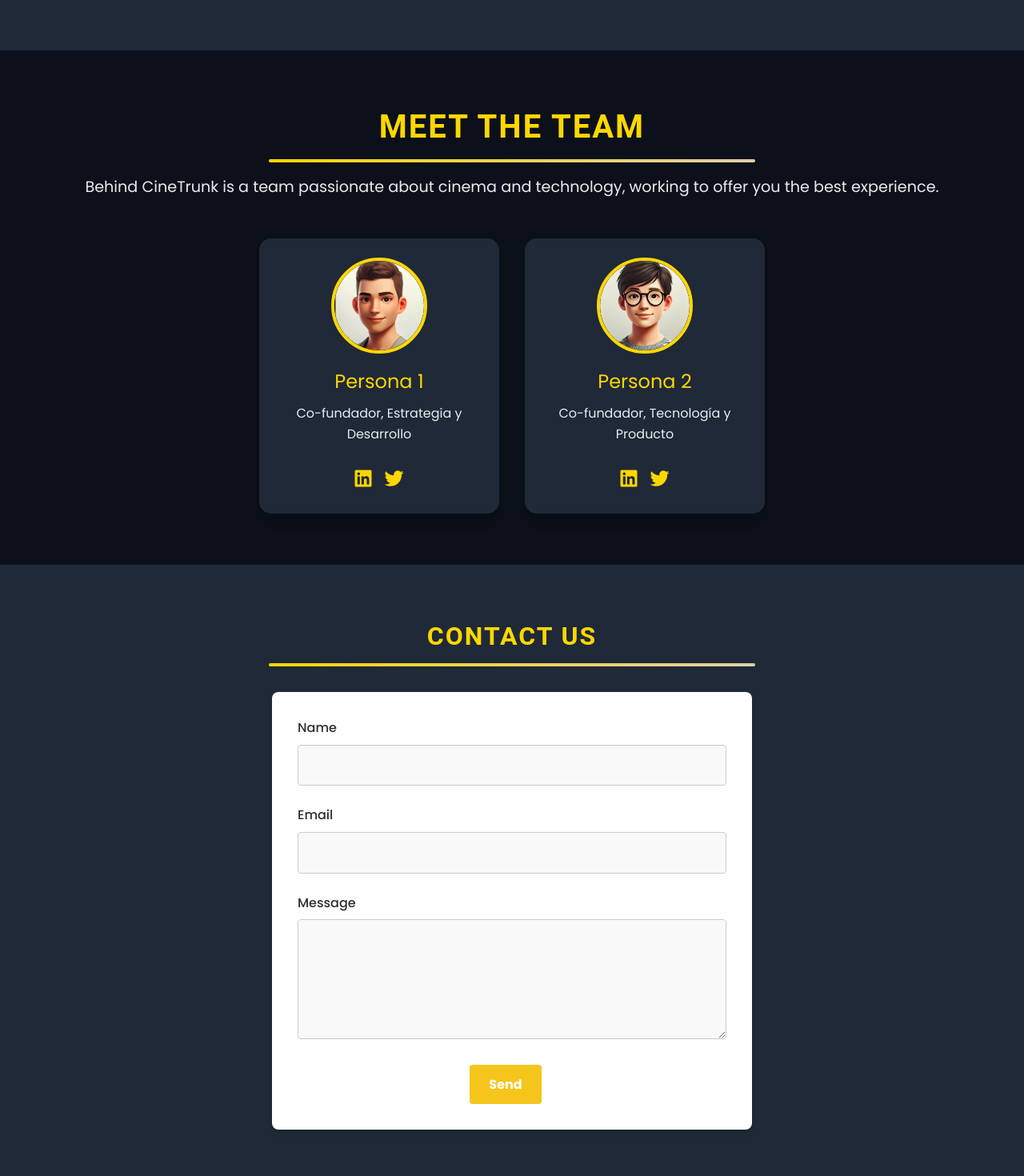
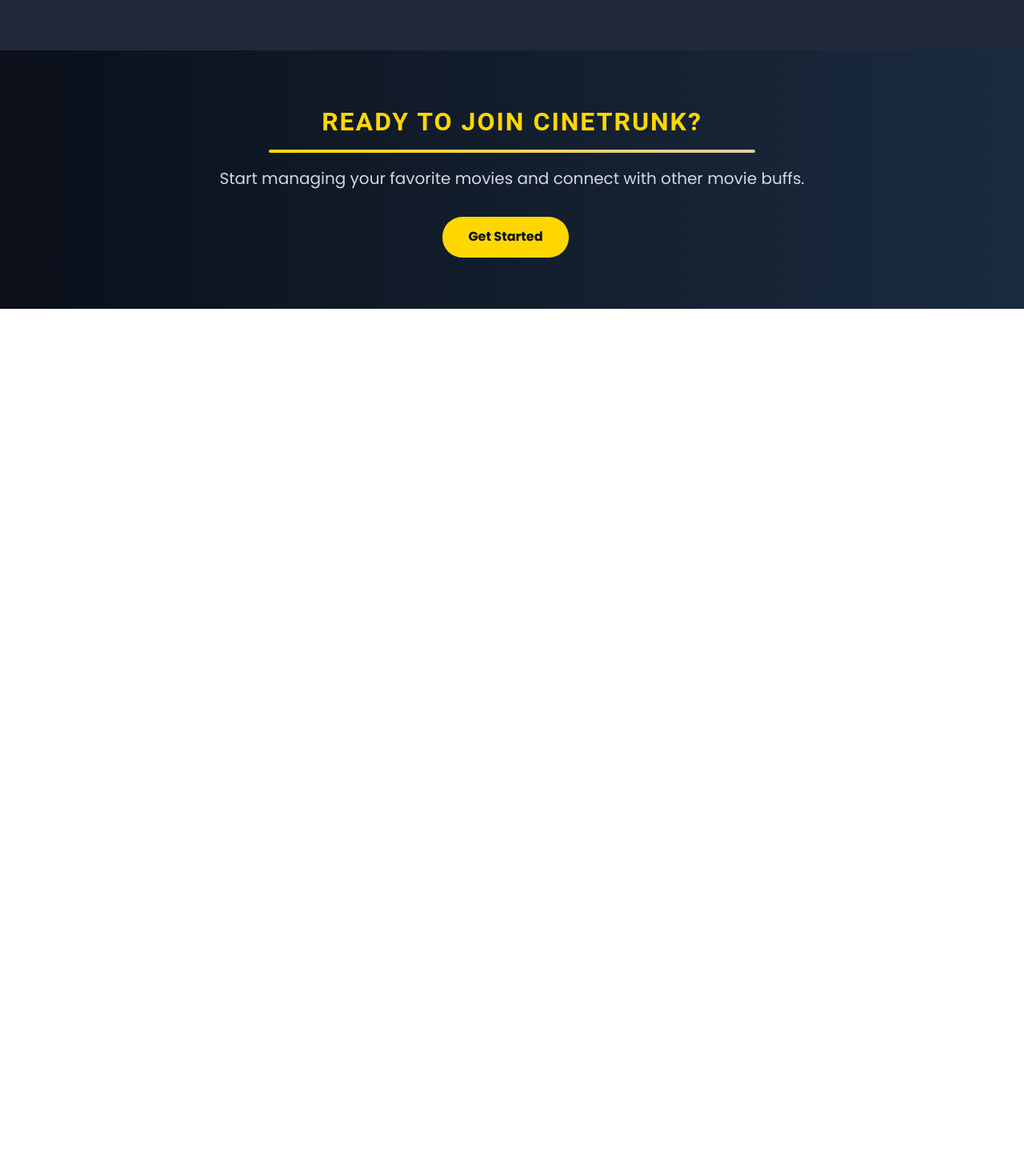
Before and after one commit to SyTW2425/Proyecto-e05, a Vue app in the folder frontend/: page / in a window 1280 px wide. Shown: the part 2720-4190 px from the top of the page at 80% size. After the commit the page ends 3106 px from the top, so only its background shows below. Built offline with nearby package versions, Linux system fonts and the light colour scheme.

Commit message:
update about us

```diff
--- a/frontend/src/components/AboutUs.vue
+++ b/frontend/src/components/AboutUs.vue
@@ -66,54 +66,6 @@
       </div>
     </section>
 
-
-
-    <!-- Leadership Section -->
-    <section v-if="team.length" class="leadership">
-      <h2>Meet the team</h2>
-      <p class="leadership-description">
-        Behind CineTrunk is a team passionate about cinema and technology, working to offer you the best
-        experience.
-      </p>
-      <div class="team-grid">
-        <div v-for="(member, index) in team" :key="index" class="team-member">
-          <div class="team-photo-wrapper">
-            <img :src="member.image" :alt="'Foto de ' + member.name" />
-          </div>
-          <h3>{{ member.name }}</h3>
-          <p>{{ member.role }}</p>
-          <div class="social-links">
-            <a v-for="(link, idx) in member.links" :key="idx" :href="link.url" target="_blank" rel="noopener noreferrer"
-              :aria-label="'Enlace a ' + link.icon">
-              <i :class="link.icon"></i>
-            </a>
-          </div>
-        </div>
-      </div>
-    </section>
-
-    <!-- Contact Section -->
-    <section class="contact" id="contact">
-      <h2>Contact us</h2>
-      <form @submit.prevent="handleSubmit">
-        <div class="form-group">
-          <label for="name">Name</label>
-          <input type="text" id="name" v-model="contactForm.name" required aria-required="true"
-            aria-label="Full name" />
-        </div>
-        <div class="form-group">
-          <label for="email">Email</label>
-          <input type="email" id="email" v-model="contactForm.email" required aria-required="true" aria-label="email" />
-        </div>
-        <div class="form-group">
-          <label for="message">Message</label>
-          <textarea id="message" v-model="contactForm.message" required aria-required="true"
-            aria-label="Write your message"></textarea>
-        </div>
-        <button type="submit" class="cta-button">Send</button>
-      </form>
-    </section>
-
     <!-- Call to Action -->
     <section class="call-to-action" id="call-to-action">
       <h2>Ready to join CineTrunk?</h2>
@@ -162,10 +114,10 @@
         },
         { text: "Haha, perfect. Thanks for the rec! I’m signing up now. 🎬", author: "bob" },
       ],
-      team: [
-        { name: "Persona 1", role: "Co-fundador, Estrategia y Desarrollo", image: "/alex.png", links: [{ url: "https://linkedin.com", icon: "fa-brands fa-linkedin" }, { url: "https://twitter.com", icon: "fa-brands fa-twitter" }] },
-        { name: "Persona 2", role: "Co-fundador, Tecnología y Producto", image: "/dani.png", links: [{ url: "https://linkedin.com", icon: "fa-brands fa-linkedin" }, { url: "https://twitter.com", icon: "fa-brands fa-twitter" }] },
-      ],
+      // team: [
+      //   { name: "Alexander Morales", role: "Co-fundador, Estrategia y Desarrollo", image: "/alex.png", links: [{ url: "https://linkedin.com", icon: "fa-brands fa-linkedin" }, { url: "https://twitter.com", icon: "fa-brands fa-twitter" }] },
+      //   { name: "Daniel Garvi", role: "Co-fundador, Tecnología y Producto", image: "/dani.png", links: [{ url: "https://linkedin.com", icon: "fa-brands fa-linkedin" }, { url: "https://twitter.com", icon: "fa-brands fa-twitter" }] },
+      // ],
       contactForm: {
         name: "",
         email: "",
```
